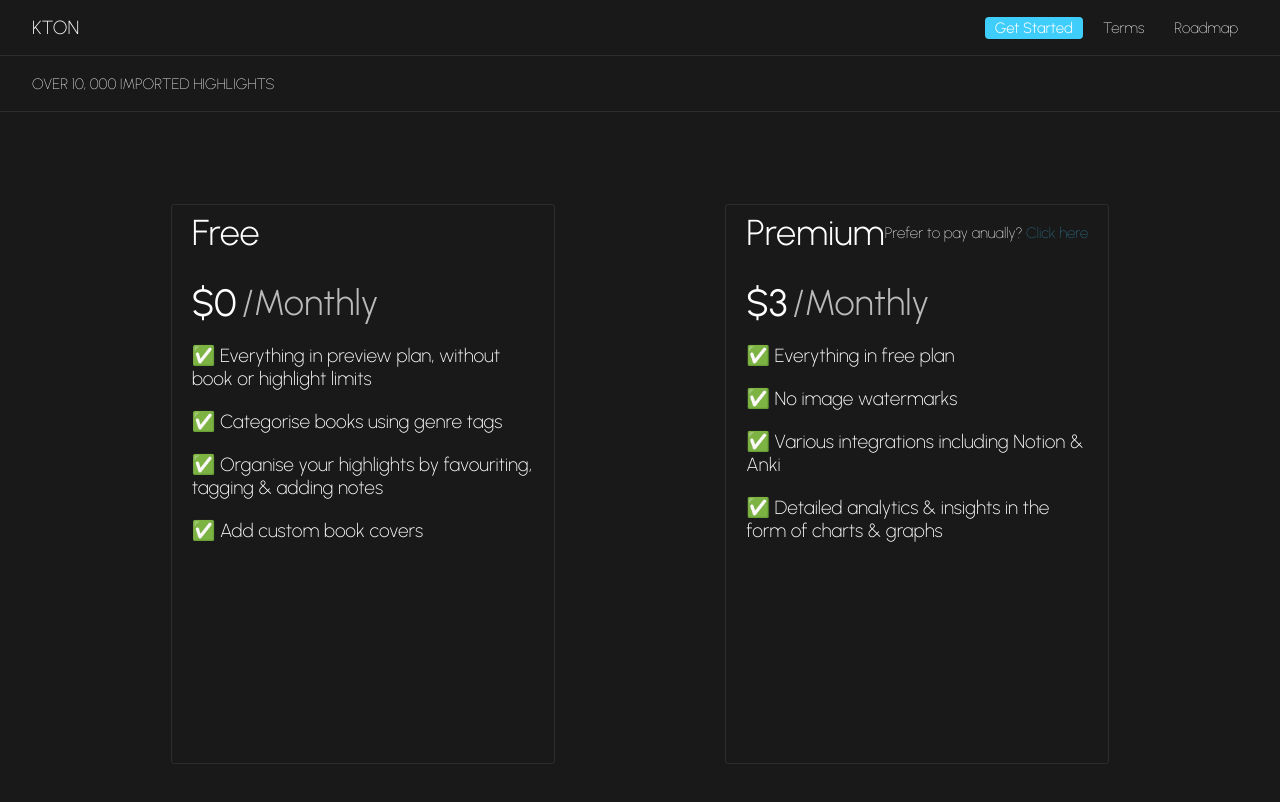
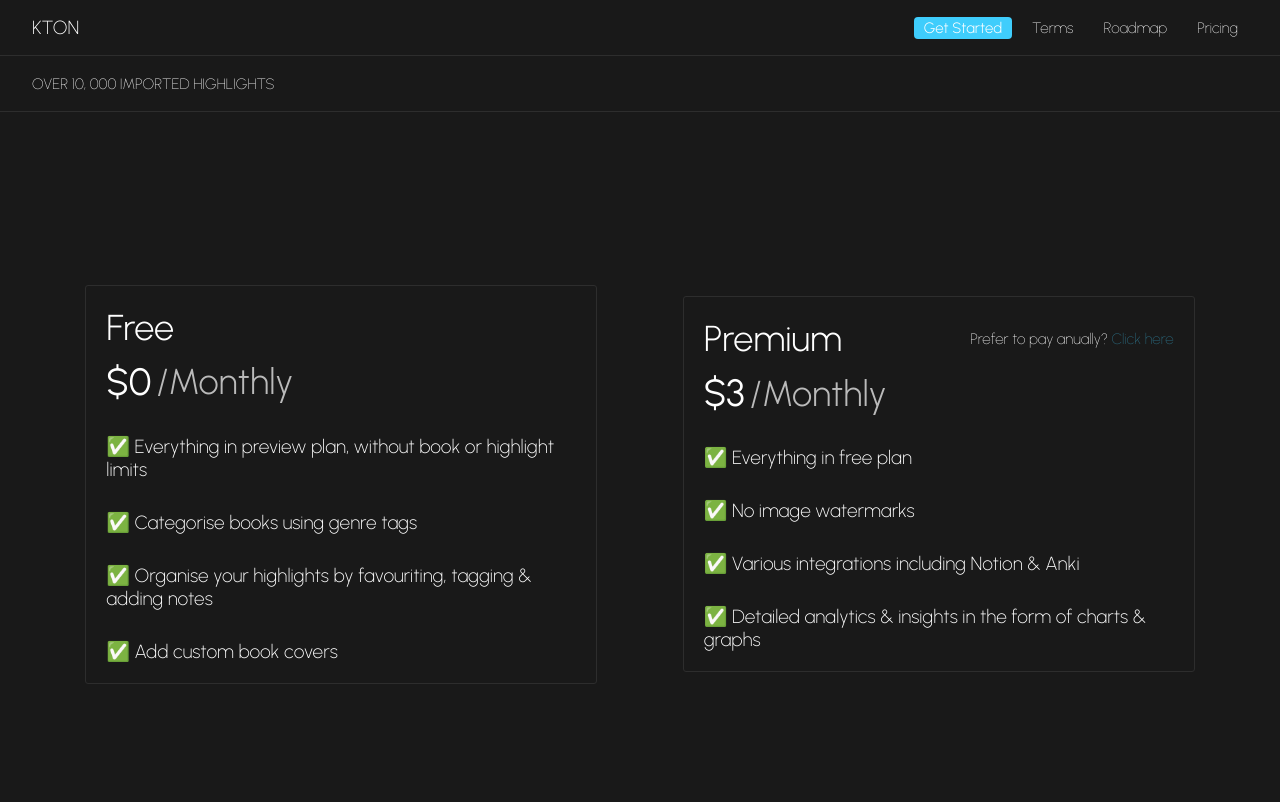
Before and after one commit to ssutl/KTON-Landing, a Next.js app: page /Membership in a window 1280 px wide. Shown: the top 802 px of the page. Built offline with nearby package versions, Linux system fonts and the light colour scheme; no server answers.

Commit message:
💵 Added pricing on landing page

```diff
--- a/src/Components/Navbar.tsx
+++ b/src/Components/Navbar.tsx
@@ -6,8 +6,12 @@ import axios from "axios";
 export default function Navbar() {
   const router = useRouter();
   const [total, setTotal] = useState<number | undefined>(undefined);
+  //get screenwidth
+  const [screenWidth, setScreenWidth] = useState<number | undefined>(undefined);
 
   useEffect(() => {
+    setScreenWidth(window.innerWidth);
+
     const getTotal = async () => {
       const response = await axios({
         method: "GET",
@@ -24,6 +28,19 @@ export default function Navbar() {
   }, []);
 
   //Display the navbar
+  const pricingP = () => {
+    return (
+      <p
+        onClick={() =>
+          document.getElementById("priceSection")?.scrollIntoView({
+            behavior: "smooth",
+          })
+        }
+      >
+        {screenWidth && screenWidth < 1024 ? "💵" : "Pricing"}
+      </p>
+    );
+  };
 
   return (
     <>
@@ -39,7 +56,7 @@ export default function Navbar() {
             </p>
             <p onClick={() => router.push("/Terms")}>Terms</p>
             <p onClick={() => router.push("/Roadmap")}>Roadmap</p>
-            {/* <p onClick={() => router.push("/Membership")}>Pricing</p> */}
+            {screenWidth && screenWidth > 1024 && pricingP()}
           </div>
         </div>
       </div>
@@ -48,6 +65,7 @@ export default function Navbar() {
           <p>{`OVER ${
             total ? total.toLocaleString() : "10, 000"
           } IMPORTED HIGHLIGHTS`}</p>
+          {screenWidth && screenWidth < 1024 && pricingP()}
         </div>
       </div>
     </>
--- a/src/pages/Membership/index.tsx
+++ b/src/pages/Membership/index.tsx
@@ -3,7 +3,7 @@ import styles from "../../styles/MembershipPage.module.scss";
 
 const Membership = () => {
   return (
-    <div className={styles.membershipPage}>
+    <div className={styles.membershipPage} id="priceSection">
       <MembershipCard type="Free" />
       <MembershipCard type="Premium" />
     </div>
--- a/src/pages/index.tsx
+++ b/src/pages/index.tsx
@@ -2,6 +2,7 @@ import Head from "next/head";
 import styles from "@/styles/Landing.module.scss";
 import FeatureBanner from "@/Components/FeatureBanner";
 import { GetStaticProps, InferGetStaticPropsType } from "next";
+import Membership from "./Membership";
 
 export default function Landing() {
   return (
@@ -16,6 +17,7 @@ export default function Landing() {
         <FeatureBanner image="Book" side="left" />
         <FeatureBanner image="Graphs" side="right" />
         <FeatureBanner image="Share" side="left" />
+        <Membership />
       </div>
     </>
   );
--- a/src/styles/MembershipCard.module.scss
+++ b/src/styles/MembershipCard.module.scss
@@ -1,32 +1,27 @@
 @import "../styles/Breakpoints.module.scss";
 
 .membershipCard {
-  height: 70dvh;
   width: 100%;
   display: flex;
   flex-direction: column;
-  border: 0.5px solid $border_mobile;
-  padding: 0px 20px;
-  cursor: pointer;
+  border-bottom: 0.5px solid $border_mobile;
+  padding: 30px 20px;
 
   @include breakpoint-mixin("Laptop_S") {
+    cursor: pointer;
     border: 0.5px solid $border_laptop;
     border-radius: 3px;
-    width: 30%;
-  }
-
-  @include breakpoint-mixin("Desktop_M") {
-    height: 65dvh;
-    width: 25%;
+    width: 40%;
+    height: fit-content;
+    padding: 20px;
   }
 
   .membershipCardHeader {
-    height: 10%;
     width: 100%;
     display: flex;
     align-items: center;
     justify-content: space-between;
-
+    margin-bottom: 10px;
     span {
       opacity: 0.5;
       color: $kton-blue;
@@ -35,7 +30,6 @@
   }
 
   .membershipCardPrice {
-    height: 15%;
     width: 100%;
     display: flex;
     align-items: center;
@@ -50,11 +44,10 @@
   }
 
   .membershipCardFeatures {
-    height: 60%;
     width: 100%;
 
     .featureItem {
-      margin-bottom: 20px;
+      margin-top: 30px;
     }
   }
 
@@ -86,8 +79,10 @@
     }
   }
 
-  &:hover {
-    transform: scale(1.01);
+  @include breakpoint-mixin("Laptop_S") {
+    &:hover {
+      transform: scale(1.01);
+    }
   }
 }
 
```
Also changed, not shown: package.json (+6 -4 lines), 1 other file (tests, documents, lock files or other folders).
